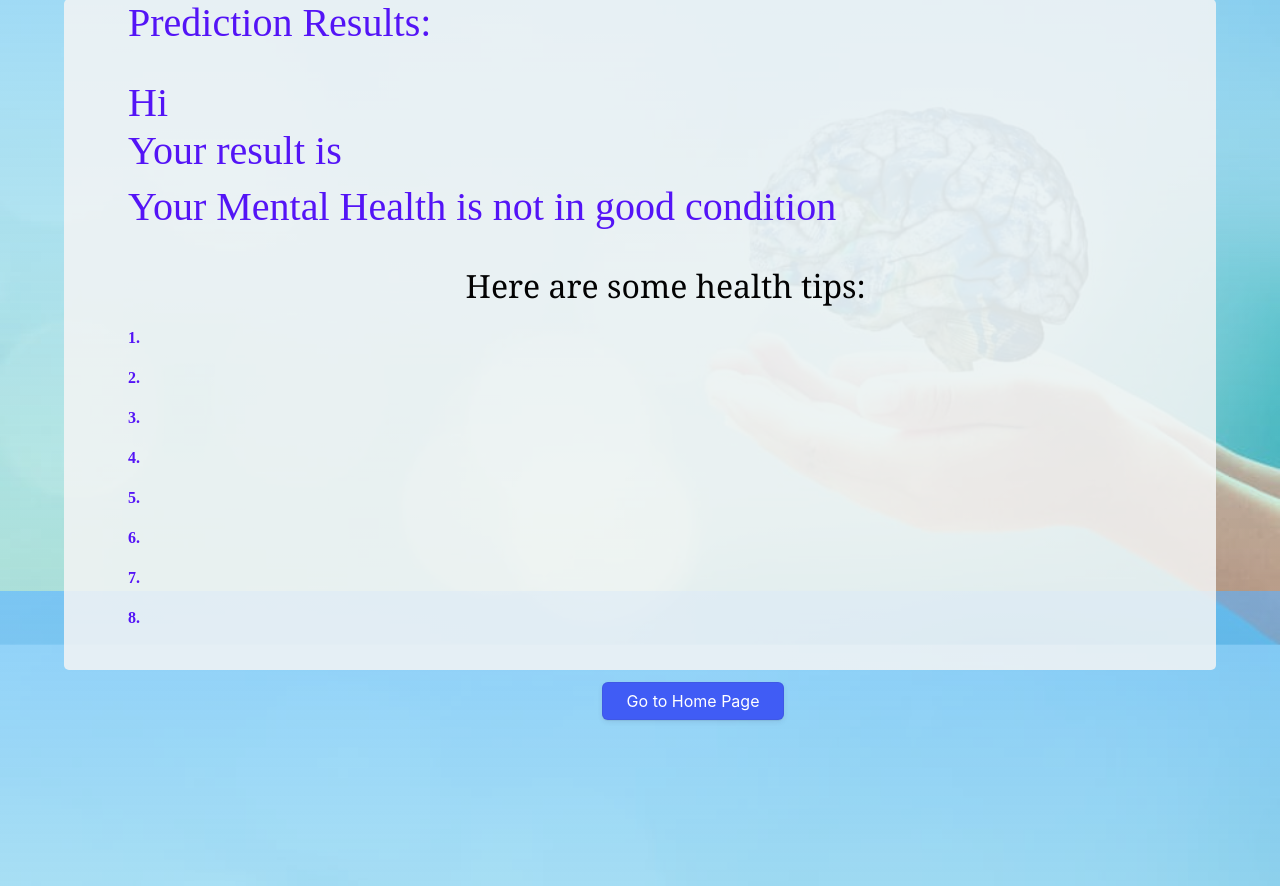
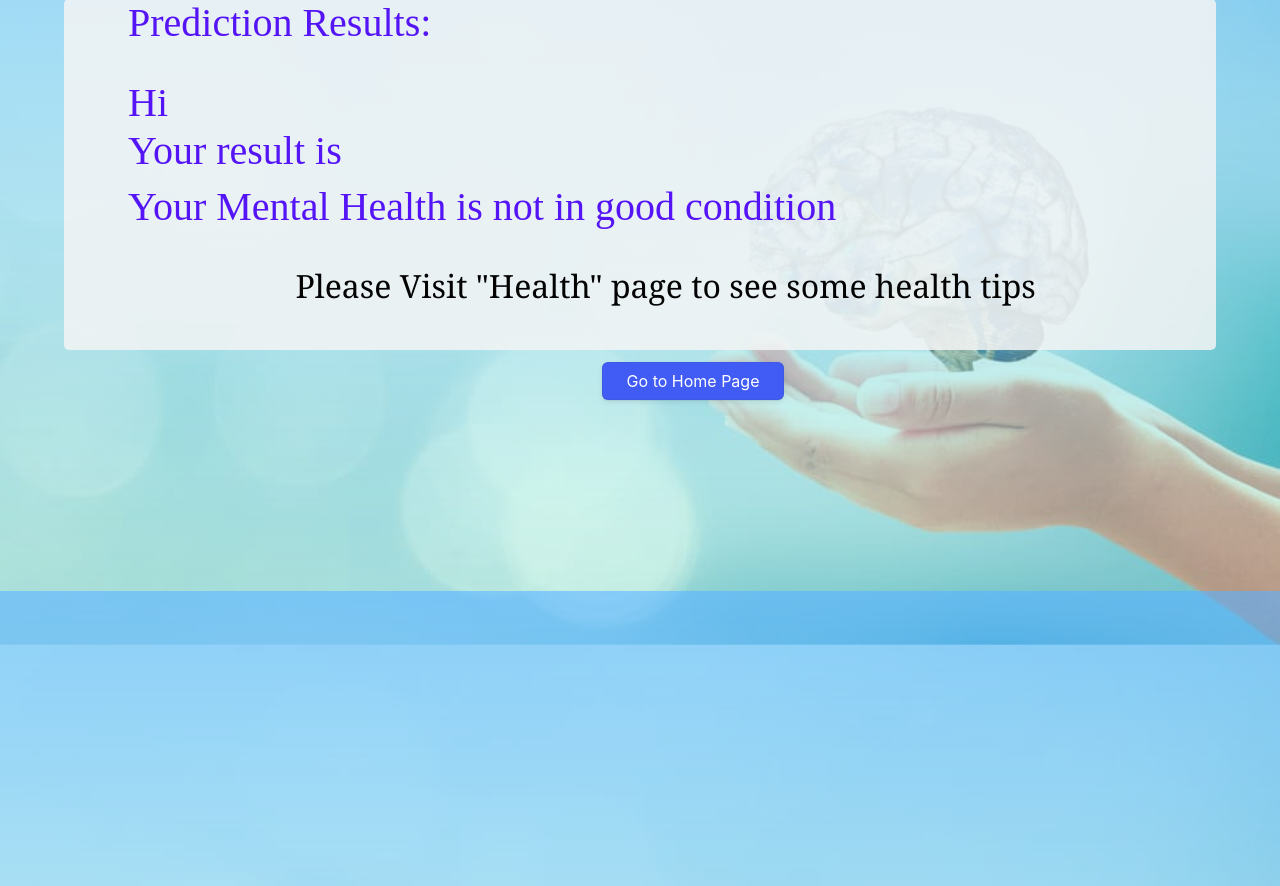
Before and after one commit to AniruddhA-Omni/Emofix, a Flask app: page /templates/Result.html in a window 1280 px wide. Shown: the part 209-1095 px from the top of the page. Run offline with Flask 2, Linux system fonts and the light colour scheme; parts of the project's set-up code (start-up, migrations or seed data) failed here and were passed over.

Commit message:
Update Result.html

```diff
--- a/templates/Result.html
+++ b/templates/Result.html
@@ -46,23 +46,8 @@
 
             {%else%}
             <h1>Your Mental Health is not in good condition</h1>
-            <p class="abtsubhead">Here are some health tips:</p>
-            <p class="abtsubsubhead"><b>1.{{ Hsol1}}</b></p>
-            <p class="abtpb">{{solution1}}</p>
-            <p class="abtsubsubhead"><b>2.{{ Hsol2}}</b></p>
-            <p class="abtpb">{{solution2}}</p>
-            <p class="abtsubsubhead"><b>3.{{ Hsol3}}</b></p>
-            <p class="abtpb">{{solution3}}</p>
-            <p class="abtsubsubhead"><b>4.{{ Hsol4}}</b></p>
-            <p class="abtpb">{{solution4}}</p>
-            <p class="abtsubsubhead"><b>5.{{ Hsol5}}</b></p>
-            <p class="abtpb">{{solution5}}</p>
-            <p class="abtsubsubhead"><b>6.{{ Hsol6}}</b></p>
-            <p class="abtpb">{{solution6}}</p>
-            <p class="abtsubsubhead"><b>7.{{ Hsol7}}</b></p>
-            <p class="abtpb">{{solution7}}</p>
-            <p class="abtsubsubhead"><b>8.{{ Hsol8}}</b></p>
-            <p class="abtpb">{{solution8}}</p>
+            <p class="abtsubhead">Please Visit "Health" page to see some health tips</p>
+
 
 
 
```
